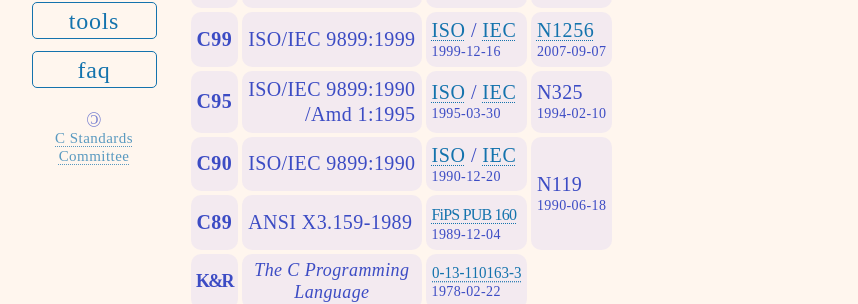
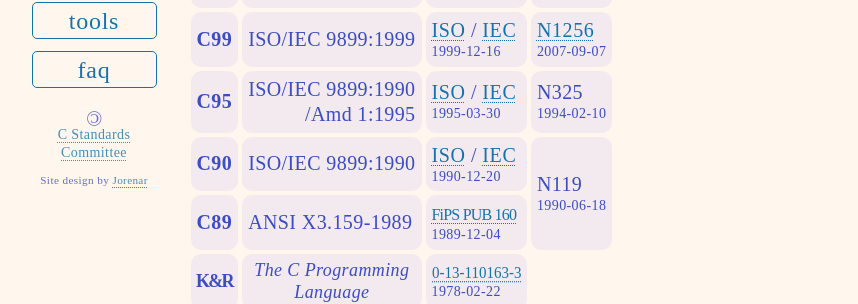
Before and after one commit to c-lang-org/c-www-homepage, a Jekyll site: the page built from index.html, in a window 1280 px wide. Shown: the part 376-680 px from the top of the page, without its empty margins (201-1059 px from the left). Built offline with Jekyll 4.4.1, drawn with Linux system fonts in a browser that asks for light colours.

Commit message:
Add footer

```diff
--- a/_layouts/default.html
+++ b/_layouts/default.html
@@ -42,9 +42,14 @@
       {% endfor %}
     </div>
 
-    <div class="copyleft">
-      <a href="https://www.open-std.org/jtc1/sc22/wg14/">C Standards Committee</a>
-    </div>
+    <footer>
+      <div class="copyleft">
+        <a href="https://www.open-std.org/jtc1/sc22/wg14/">C Standards Committee</a>
+      </div>
+      <div style="font-size:0.8em">
+        Site design by <a href="https://jorenar.com/">Jorenar</a>
+      </div>
+    </footer>
   </nav>
   <main{%if page.accordion_list %} class="accordion-list"{% endif %}>
     {%if page.title %}<h2>{{ page.title }}</h2>{% endif %}
--- a/style.css
+++ b/style.css
@@ -219,14 +219,8 @@ x-cmt::after {
 }
 
 
-.copyleft {
-  opacity: 0.7;
-  margin-top: 1em;
-}
-
 .copyleft > a {
   display: block;
-  font-size: 0.75em;
   margin-top: -0.3em;
 }
 
@@ -235,6 +229,7 @@ x-cmt::after {
   display: inline-block;
   transform: scaleX(-1);
   line-height: 1;
+  font-size: 1.5em;
 }
 
 
@@ -285,6 +280,16 @@ nav > #menu + label + div a {
 
 nav a.current {
   color: var(--color-nav-target);
+}
+
+nav footer {
+  opacity: 0.8;
+  margin-top: 1.5em;
+  font-size: 0.7em;
+}
+
+nav footer > * {
+  margin-top: 1em;
 }
 
 
@@ -350,7 +355,7 @@ table.revisions td time {
     display: none;
   }
 
-  nav > div {
+  nav > div, nav > footer {
     display: none;
   }
 
@@ -365,14 +370,15 @@ table.revisions td time {
     transform: scale(0.9);
   }
 
-  nav #menu:checked ~ div {
+  nav #menu:checked ~ * {
     display: block;
     width: 100%;
     overflow-y: auto;
     max-height: 60vh;
   }
 
-  .copyleft > a {
-    font-size: 0.9em;
+  nav footer {
+    font-size: 0.8em;
+    margin-top: 0;
   }
 }
```
